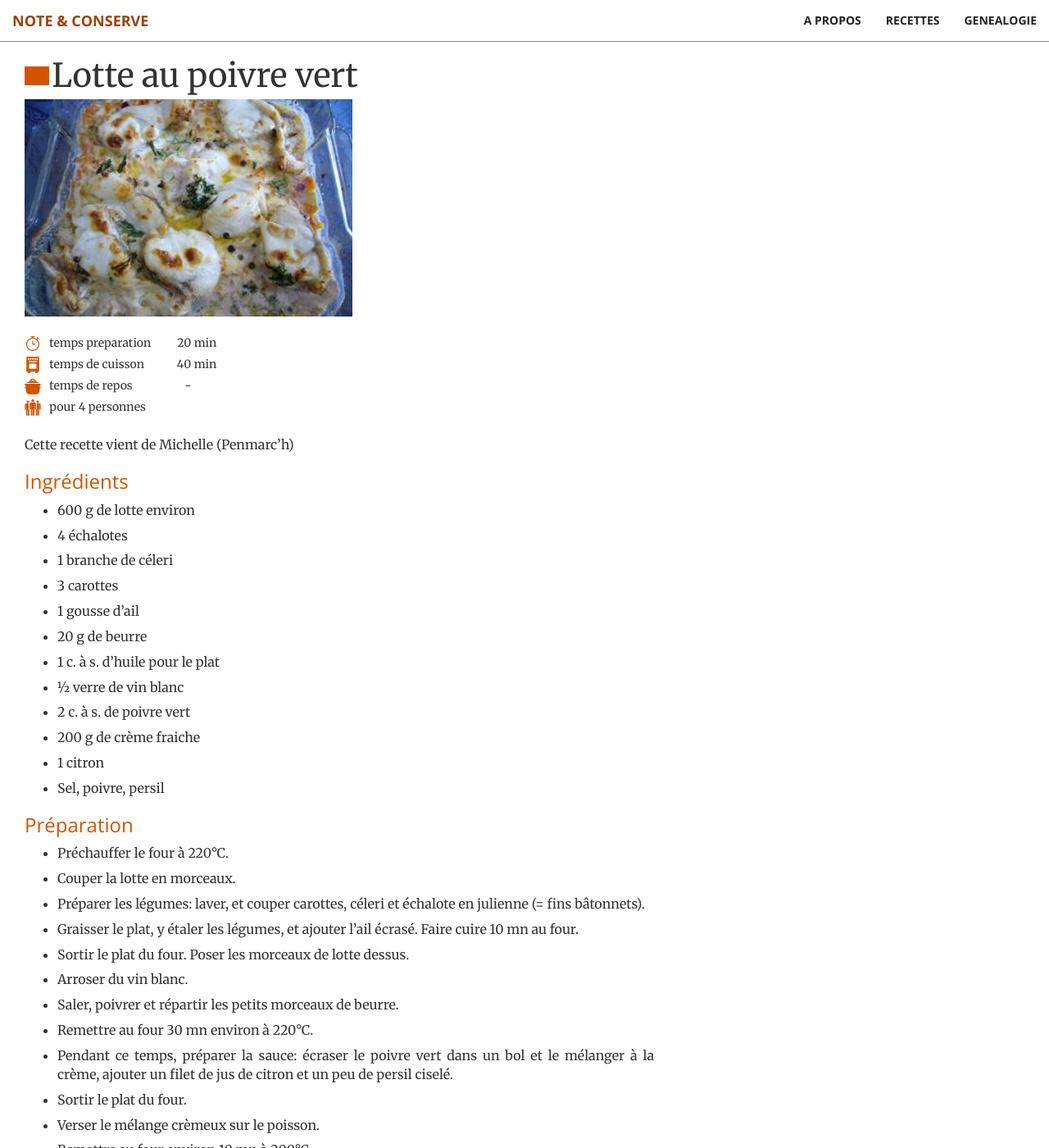
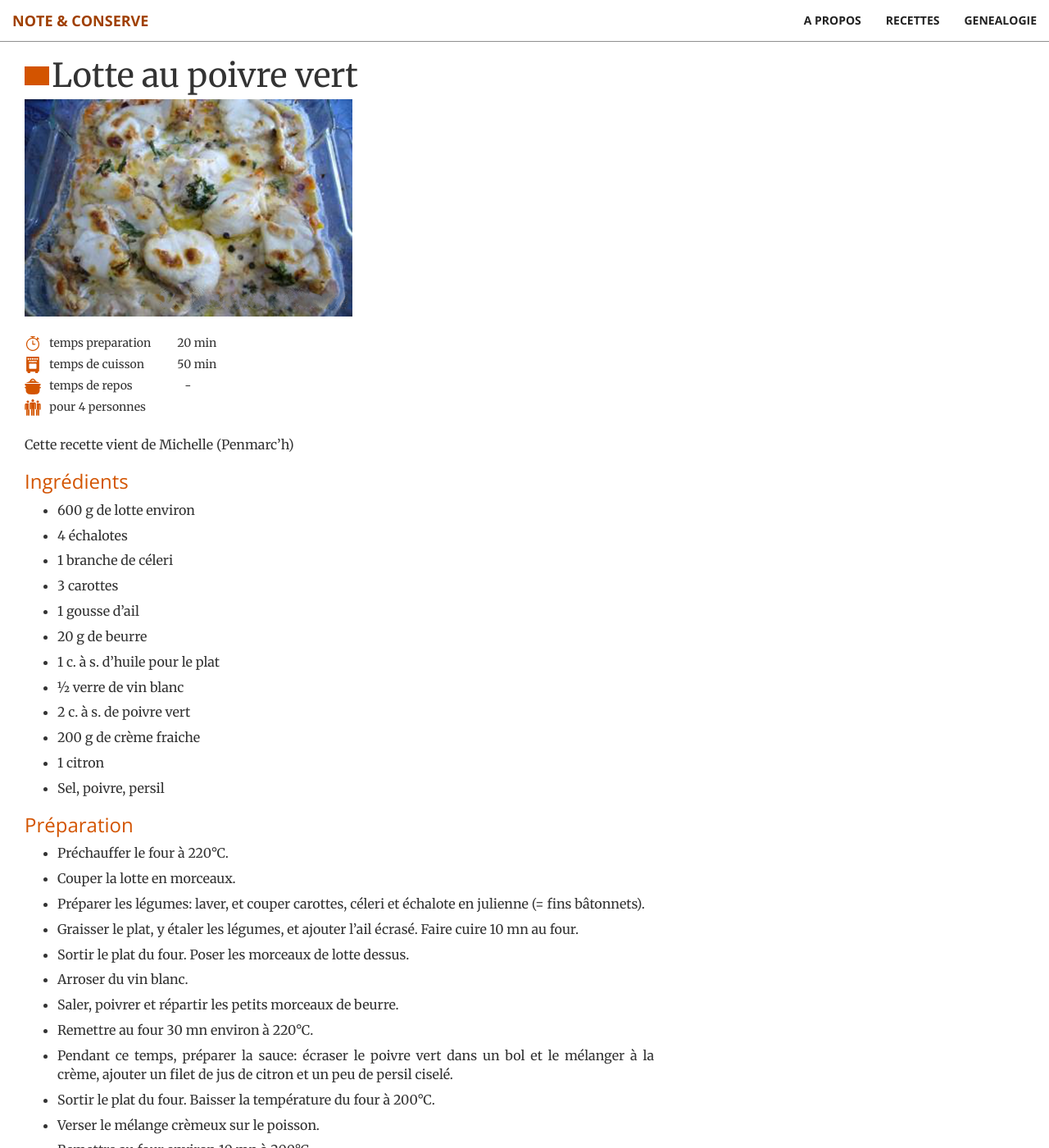
Before and after one commit to brignogan/brignogan.github.io, a Jekyll site: the page built from _posts/2019-04-17-lottepoivrevert.md, in a window 1280 px wide and 1400 px high. Shown: the whole window at 82% size. Built offline with Jekyll 4.4.1, drawn with Linux system fonts in a browser that asks for light colours; grey boxes are pictures that could not be loaded.

Commit message:
Update 2019-04-17-lottepoivrevert.md
correction

```diff
--- a/_posts/2019-04-17-lottepoivrevert.md
+++ b/_posts/2019-04-17-lottepoivrevert.md
@@ -5,7 +5,7 @@ tag_category: famille
 tag_plat: platPoisson
 image: img/recette/lotte.png
 temps_preparation: 20
-temps_cuisson: 40
+temps_cuisson: 50
 temps_repos: '-'
 nbre_personne: ‘pour 4 personnes’
 ---
@@ -36,7 +36,7 @@ Cette recette vient de Michelle (Penmarc'h)
 * Saler, poivrer et répartir les petits morceaux de beurre.
 * Remettre au four 30 mn environ à 220°C.
 * Pendant ce temps, préparer la sauce: écraser le poivre vert dans un bol et le mélanger à la crème, ajouter un filet de jus de citron et un peu de persil ciselé.
-* Sortir le plat du four.
+* Sortir le plat du four. Baisser la température du four à 200°C.
 * Verser le mélange crèmeux sur le poisson.
 * Remettre au four environ 10 mn à 200°C.
 
```
